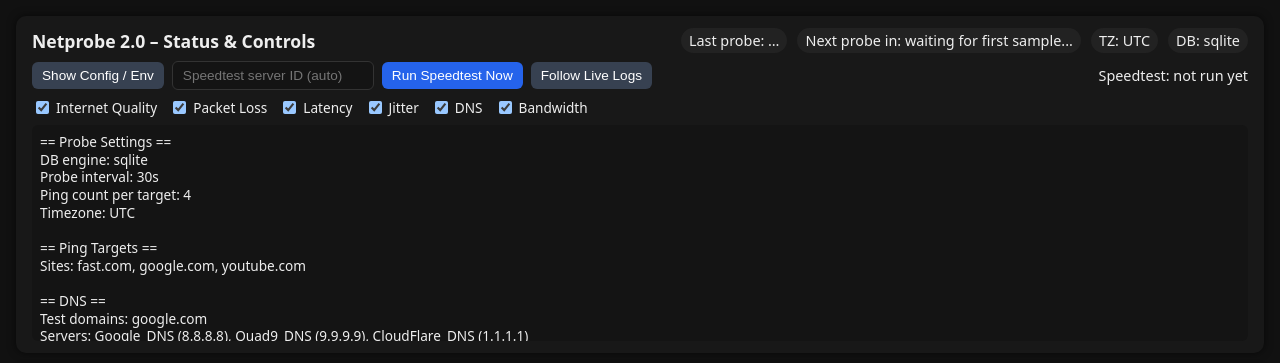
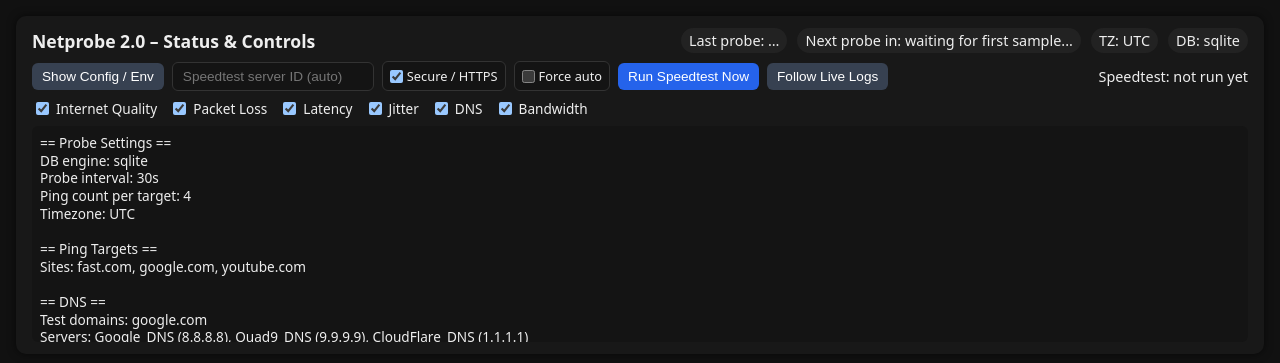
Before and after one commit to bmartino1/NetProbe_Python, a Flask app: page / in a window 1280 px wide. Shown: the top 363 px of the page. Run offline with Flask 3, Linux system fonts and the light colour scheme; data that the repository does not hold is empty; parts of the project's set-up code (start-up, migrations or seed data) failed here and were passed over; some libraries are stand-ins or nearby versions.

Commit message:
Add files via upload
minor changes

```diff
--- a/probe/templates/index.html
+++ b/probe/templates/index.html
@@ -179,6 +179,25 @@
         padding: 6px 10px;
         min-width: 180px;
       }
+      .compact-checkbox {
+        display: inline-flex;
+        align-items: center;
+        gap: 4px;
+        padding: 5px 7px;
+        border: 1px solid #333;
+        border-radius: 6px;
+        background: #141414;
+        font-size: 0.8rem;
+        white-space: nowrap;
+        cursor: pointer;
+      }
+      .compact-checkbox input {
+        margin: 0;
+      }
+      .input-control:disabled {
+        opacity: 0.55;
+        cursor: not-allowed;
+      }
       .log-panel {
         background: #141414;
         border-radius: 8px;
@@ -232,6 +251,20 @@
               inputmode="numeric"
               placeholder="Speedtest server ID (auto)"
             />
+            <label
+              class="compact-checkbox"
+              title="Use HTTPS when retrieving and testing Speedtest servers. HTTP and HTTPS may return different server IDs."
+            >
+              <input type="checkbox" id="speedtestSecureCheckbox" checked />
+              Secure / HTTPS
+            </label>
+            <label
+              class="compact-checkbox"
+              title="Ignore the configured single server or CSV pool for this one manual run and use automatic server selection. Global exclusions still apply."
+            >
+              <input type="checkbox" id="speedtestForceAutoCheckbox" />
+              Force auto
+            </label>
             <button class="btn" id="btnRunSpeedtest">
               Run Speedtest Now
             </button>
```
